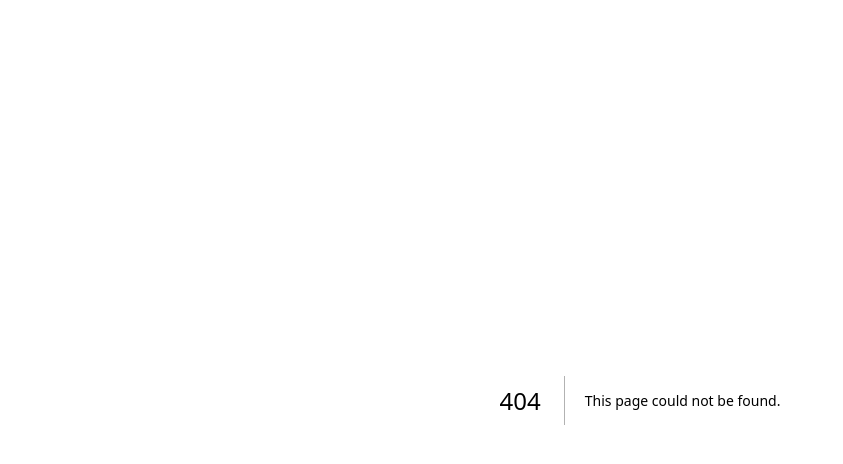
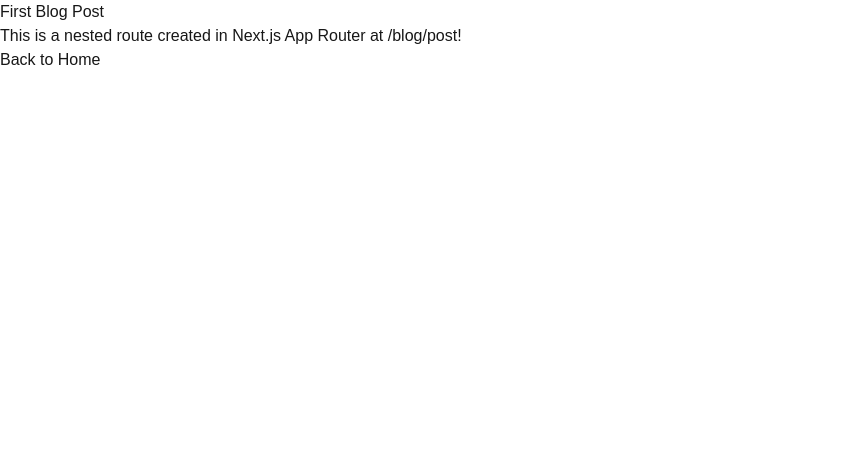
Before and after one commit to Sallyrics/Next.js-Basics-Task-4, a Next.js app: page /blog/post in a window 1280 px wide. Before the commit this address had no page. Shown: the top 464 px of the page, without its empty margins (0-843 px from the left). Built offline with nearby package versions, Linux system fonts and the light colour scheme.

Commit message:
Task 6. Create a Nested Page

```diff
--- /dev/null
+++ b/app/blog/post/page.js
@@ -0,0 +1,13 @@
+import Link from "next/link";
+
+export default function BlogPostPage() {
+  return (
+    <main>
+      <h1>First Blog Post</h1>
+      <p>
+        This is a nested route created in Next.js App Router at /blog/post!
+      </p>
+      <Link href="/">Back to Home</Link>
+    </main>
+  );
+}
```
